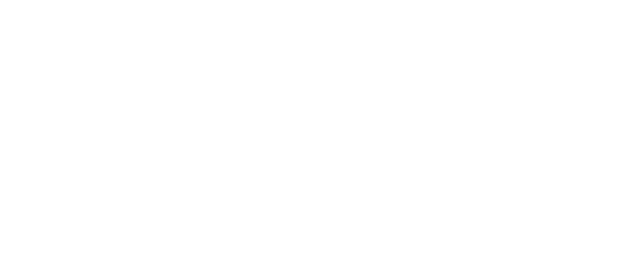
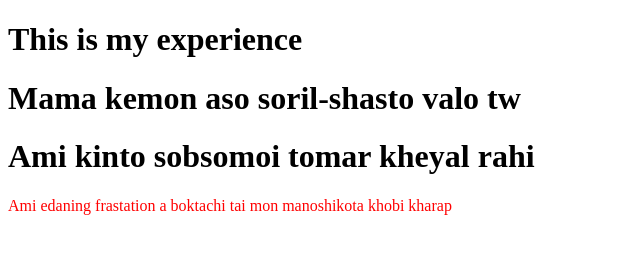
Before and after one commit to ATIK-Genius/my-second-repo, a plain HTML site: page index.html in a window 1280 px wide. Shown: the whole page, without its empty margins (0-640 px from the left). Drawn offline with Linux system fonts and the light colour scheme.

Commit message:
this is added

```diff
--- a/index.html
+++ b/index.html
@@ -5,8 +5,12 @@
   <meta http-equiv="X-UA-Compatible" content="IE=edge">
   <meta name="viewport" content="width=device-width, initial-scale=1.0">
   <title>My Second repo</title>
+  <link rel="stylesheet" href="style.css">
 </head>
 <body>
-
+  <h1>This is my experience</h1>
+  <h1>Mama kemon aso soril-shasto valo tw</h1>
+  <h1>Ami kinto sobsomoi tomar kheyal rahi</h1>
+  <p>Ami edaning frastation a boktachi tai mon manoshikota khobi kharap</p>
 </body>
 </html>
--- /dev/null
+++ b/style.css
@@ -0,0 +1,3 @@
+p{
+  color: red;
+}
```
